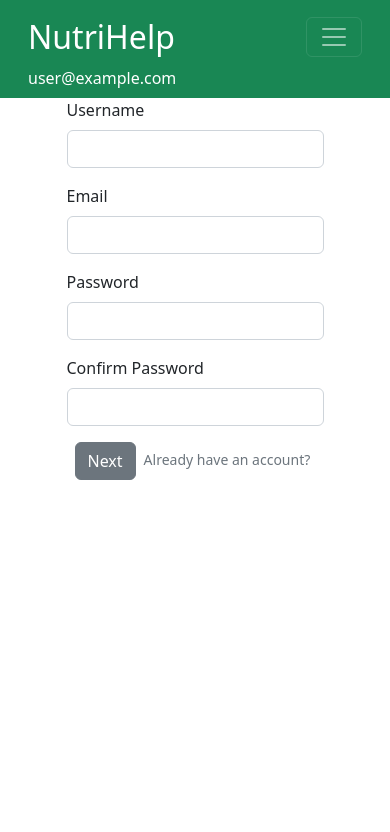
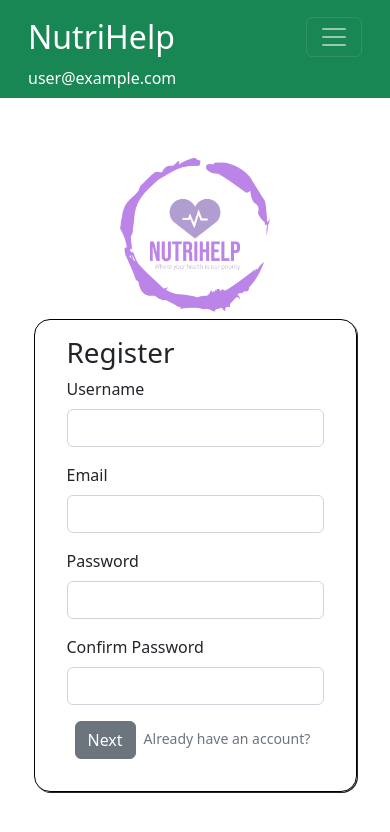
Before and after one commit to DanielOhrin/NutriHelp, a React (Create React App) app in the folder NutriHelp/client/: page /register in a window 390 px wide. Shown: the top 832 px of the page. Built offline with nearby package versions, Linux system fonts and the light colour scheme; no server answers; sample sign-in values are in the browser's storage.

Commit message:
Added responsive styling for register

```diff
--- a/NutriHelp/client/src/components/Header.js
+++ b/NutriHelp/client/src/components/Header.js
@@ -23,7 +23,7 @@ export default function Header({ isLoggedIn, role }) {
   }, [isLoggedIn])
 
   return (
-    <div>
+    <div id="header-component">
       <Navbar className="px-3" color="success" dark expand="md">
         <NavbarBrand id="nav-brand" tag={RRNavLink} to="/">NutriHelp</NavbarBrand>
         <NavbarToggler onClick={toggle} />
--- a/NutriHelp/client/src/components/auth/Login.js
+++ b/NutriHelp/client/src/components/auth/Login.js
@@ -2,6 +2,7 @@ import React, { useState } from "react";
 import { Button, Form, FormGroup, Label, Input } from 'reactstrap';
 import { useNavigate, Link } from "react-router-dom";
 import { login } from "../../modules/authManager";
+import "./auth.css"
 
 export default function Login() {
   const navigate = useNavigate();
--- a/NutriHelp/client/src/components/auth/Register.js
+++ b/NutriHelp/client/src/components/auth/Register.js
@@ -3,6 +3,7 @@ import { Button, Form, FormGroup, Label, Input, FormText } from 'reactstrap';
 import { useNavigate } from "react-router-dom";
 import { register } from "../../modules/authManager";
 import { isDuplicateUserData } from "../../modules/userProfileManager";
+import logo from "../../assets/images/NutriHelp_logo.png"
 
 export default function Register() {
   const navigate = useNavigate(),
@@ -63,7 +64,9 @@ export default function Register() {
 
   return (
     <section id="register-container">
+      <img className="logo-background" src={logo} alt="Logo" />
       <div id="register-box">
+        <h1>Register</h1>
         {
           editingCredentials ?
             <Form onSubmit={validateCredentials}>
--- /dev/null
+++ b/NutriHelp/client/src/components/auth/auth.css
@@ -0,0 +1,54 @@
+#register-container {
+  height: 100%;
+  display: flex;
+  flex-flow: column nowrap;
+  justify-content: center;
+  align-items: flex-end;
+  width: auto;
+}
+
+#register-box {
+  margin-right: 15rem;
+  border: 1px solid black;
+  border-radius: 1rem;
+  padding: 1rem 2rem 1rem 2rem;
+  box-shadow: 1px 1px;
+}
+
+.logo-background {
+  margin-left: 5rem;
+  align-self: flex-start;
+  position: absolute;
+  max-width: 750px;
+}
+
+@media screen and (max-width: 1725px) {
+  .logo-background {
+    width: 35%;
+  }
+}
+
+@media screen and (max-width: 1400px) {
+  .logo-background {
+    width: 25%;
+  }
+}
+
+@media screen and (max-width: 1150px) {
+  #register-box {
+    align-self: center;
+    margin-right: 0;
+  }
+
+  .logo-background {
+    position: relative;
+    align-self: center;
+    margin-right: 5rem;
+  }
+}
+
+@media screen and (max-width: 600px) {
+  .logo-background {
+    width: 150px;
+  }
+}
--- a/NutriHelp/client/src/index.css
+++ b/NutriHelp/client/src/index.css
@@ -3,7 +3,6 @@
 html {
   height: 100%;
 }
-
 
 body {
   height: 100%;
@@ -16,24 +15,36 @@ body {
   }
 
   #root {
+    display: flex;
+    flex-direction: column;
+    align-items: center;
     height: inherit;
+  }
+
+  @media screen and (min-width: 700px) {
+    #root {
+      background-color: rgba(182, 182, 182, 0.616);
+      background-repeat: no-repeat;
+      background-size: cover;
+    }
+    #root > main {
+      width: 80%;
+    }
+  }
+
+  #root > main {
+    height: 92.15%;
+    background-color: white;
+  }
+
+  #header-component {
+    width: 100%;
   }
 
   code {
     font-family: source-code-pro, Menlo, Monaco, Consolas, 'Courier New',
     monospace;
 }
-
-/** SPECIFIC STYLES **/
-
-#register-container {
-  height: 100%;
-  display: flex;
-  justify-content: center;
-  align-items: center;
-  width: auto;
-}
-
 
 
 /** UTILITY STYLES **/
```
Also changed, not shown: NutriHelp/client/src/assets/images/NutriHelp_logo.png (added).
